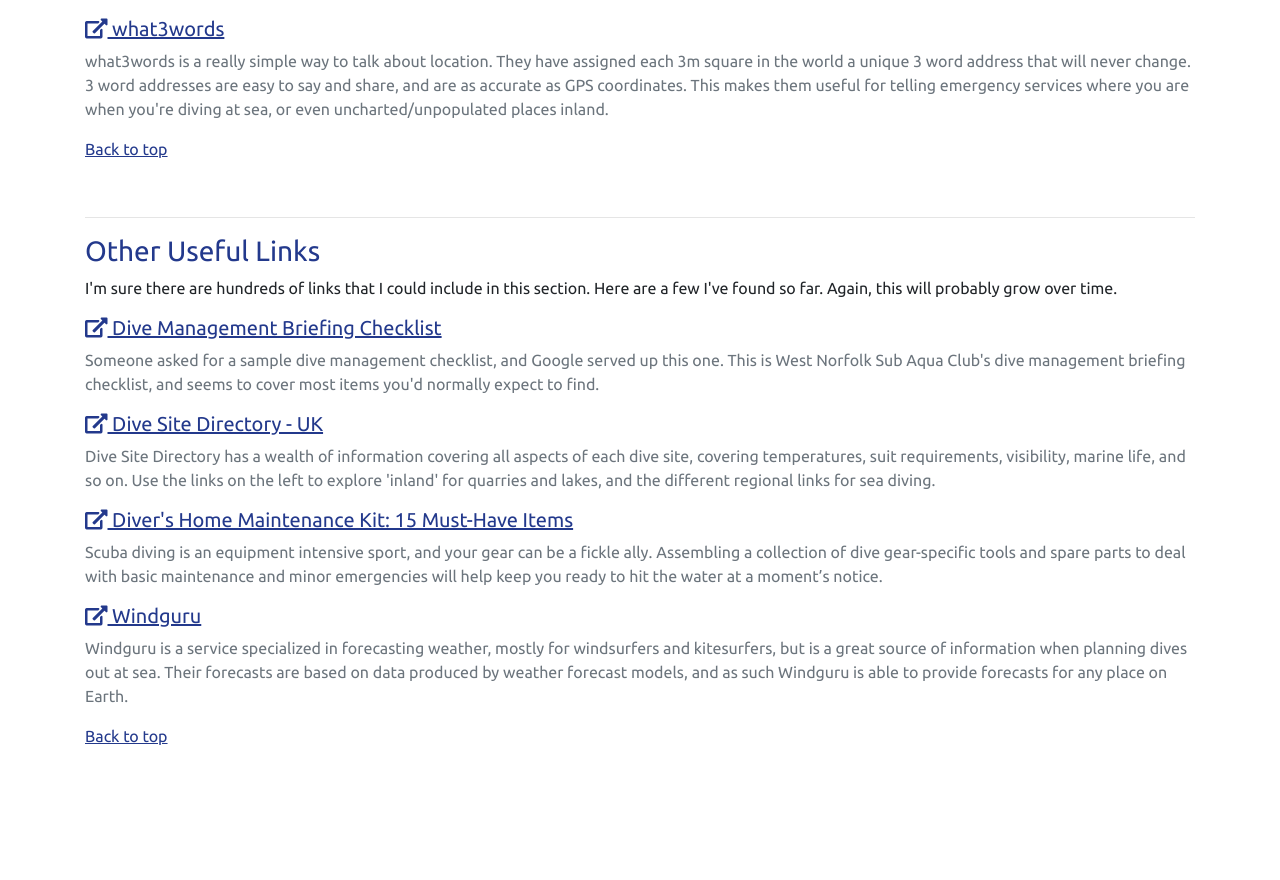
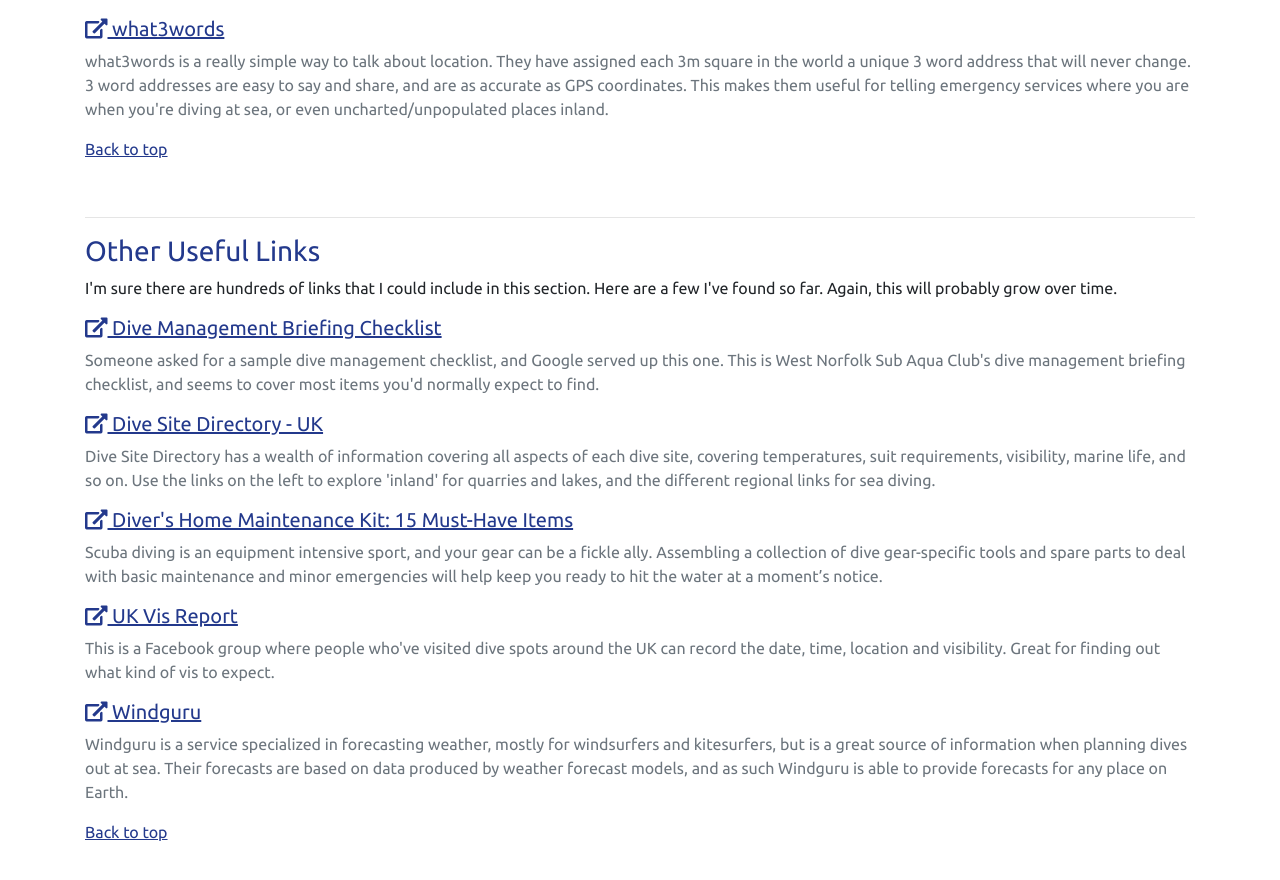
Before and after one commit to RUBSAC/rubsac.github.io, a Jekyll site: the page built from links.html, in a window 1280 px wide and 900 px high, scrolled down 2253 px. Shown: the top 880 px of the window. Built offline with Jekyll 4.4.1, drawn with Linux system fonts in a browser that asks for light colours; nearby versions of some CDN libraries; comment, search, counter and statistics services are not loaded; before the commit the page ends 3057 px from its top, so only the background shows below that.

Commit message:
Added UK vis report

```diff
--- a/links.html
+++ b/links.html
@@ -276,6 +276,16 @@
                     </p>
 
                     <h5>
+                        <a href="https://www.facebook.com/pages/category/Sports/UK-Vis-Report-728937657286754/" target="_blank">
+                            <i class="fas fa-external-link-alt"></i> UK Vis Report</a>
+                    </h5>
+                    <p class="text-muted">
+                        This is a Facebook group where people who've visited dive spots around the UK can
+                        record the date, time, location and visibility. Great for finding out what kind of
+                        vis to expect.
+                    </p>
+
+                    <h5>
                         <a href="https://www.windguru.cz/map/spot/" target="_blank">
                             <i class="fas fa-external-link-alt"></i> Windguru</a>
                     </h5>
```
